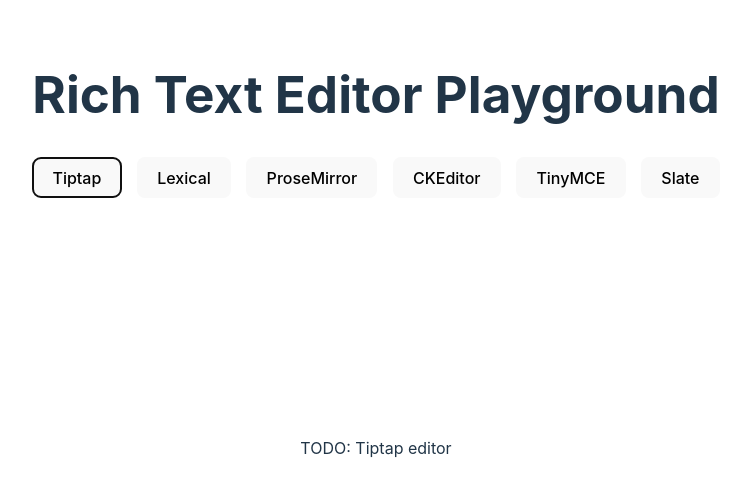
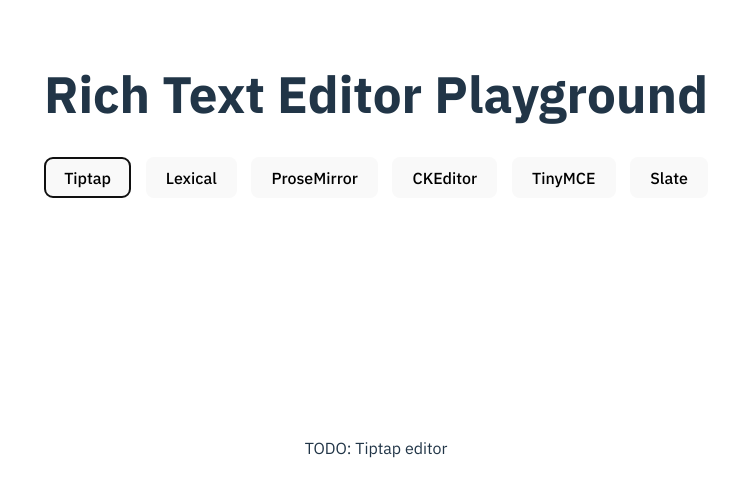
Before and after one commit to ssalka/amp-rich-text, a React (Vite) app: page / in a window 1280 px wide. Shown: the top 496 px of the page, without its empty margins (264-1012 px from the left). Built offline with nearby package versions, Linux system fonts and the light colour scheme.

Commit message:
main use IBM Plex Sans font

```diff
--- a/package.json
+++ b/package.json
@@ -11,7 +11,8 @@
   "dependencies": {
     "clsx": "^1.2.1",
     "react": "^18.2.0",
-    "react-dom": "^18.2.0"
+    "react-dom": "^18.2.0",
+    "typeface-ibm-plex-sans": "^1.1.13"
   },
   "devDependencies": {
     "@types/react": "^18.0.17",
--- a/src/index.css
+++ b/src/index.css
@@ -1,5 +1,5 @@
 :root {
-  font-family: Inter, Avenir, Helvetica, Arial, sans-serif;
+  font-family: IBM Plex Sans, Inter, Avenir, Helvetica, Arial, sans-serif;
   font-size: 16px;
   line-height: 24px;
   font-weight: 400;
```
Also changed, not shown: src/main.tsx (+7 -5 lines), 1 other file (tests, documents, lock files or other folders).
